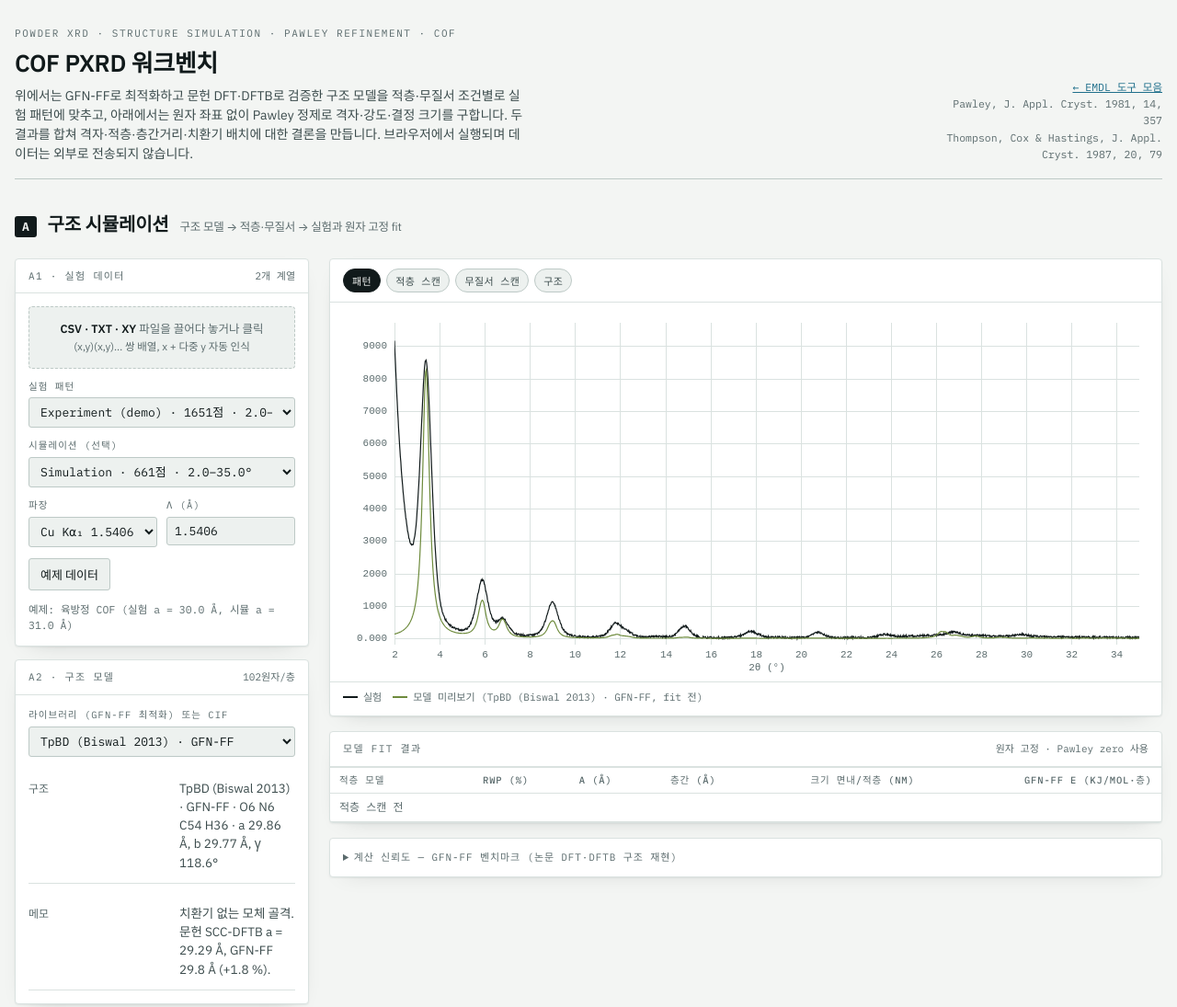
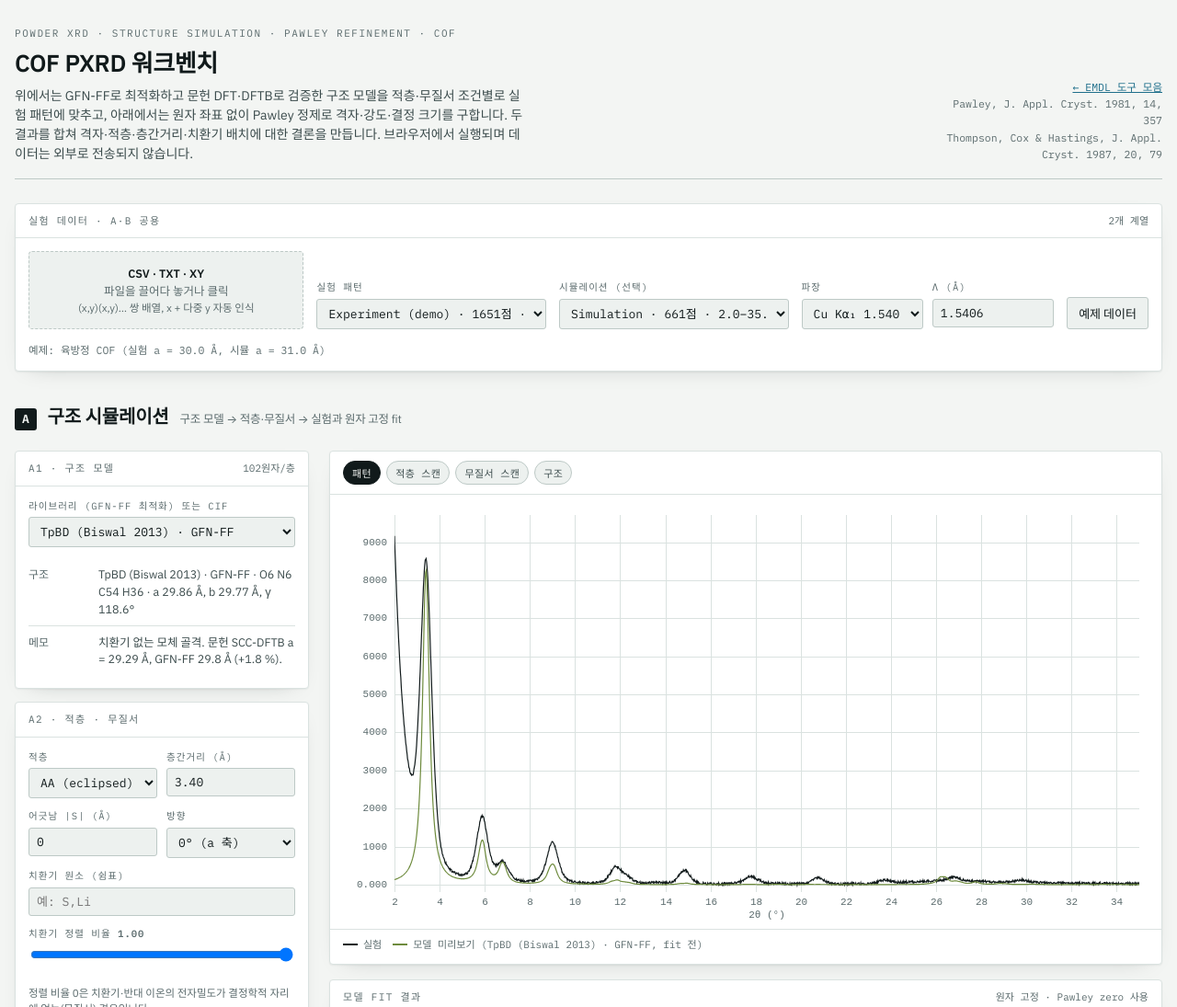
Before and after one commit to hrbyon/EMDL, a plain HTML site: page xrd-workbench.html in a window 1280 px wide. Shown: the top 1095 px of the page at 92% size. Drawn offline with Linux system fonts and the light colour scheme.

Commit message:
Align the workbench columns side by side
- Shared data panel moves to a full-width strip above sections A and B
- Control rails stay beside the plots (sticky) on wide screens
- Simulation plot height matched to its rail; tidier structure notes

Co-Authored-By: Claude Opus 5.5 <noreply@anthropic.com>

```diff
--- a/xrd-workbench.html
+++ b/xrd-workbench.html
@@ -135,7 +135,27 @@
   .sectitle { flex-wrap: wrap; row-gap: 4px; }
   .sectitle small { font-size: 12.5px; font-weight: 400; color: var(--muted); }
   @media (max-width: 640px) { .sectitle small { flex-basis: 100%; } }
-  #simplot { height: 400px; }
+  #simplot { height: 460px; }
+  /* shared data strip: one row on wide screens */
+  .datastrip { margin-top: 26px; }
+  @media (min-width: 981px) {
+    .datastrip .pbody { display: grid; grid-template-columns: minmax(220px, 1.2fr) 1fr 1fr minmax(240px, 1.1fr) auto; gap: 14px; align-items: end; }
+    .datastrip .pbody > * { margin: 0; }
+    .datastrip .drop { height: 100%; display: flex; flex-direction: column; justify-content: center; }
+    .datastrip .btnrow { margin: 0; }
+    .datastrip .status { grid-column: 1 / -1; }
+    .datastrip .status:empty { display: none; }
+    /* controls stay beside the plots while the longer column scrolls */
+    .rail { position: sticky; top: 14px; }
+  }
+  /* A2 structure notes: label column sized for the narrow rail */
+  #simdesc { gap: 0; }
+  #simdesc .grow { grid-template-columns: 5.5em 1fr; gap: 4px 10px; padding: 8px 0; }
+  #simdesc .grow:last-child { border-bottom: 0; }
+  #simdesc .grow .v { font-size: 12.5px; line-height: 1.5; overflow-wrap: anywhere; }
+  /* fit summary: the model label is text, not a number */
+  #simkv > .wide { grid-column: span 2; }
+  #simkv .v.lbl { font-family: inherit; font-size: 13.5px; line-height: 1.35; }
   details.panel summary { padding: 2px 0; }
   details.panel table { margin-top: 10px; }
   /* usage guide (moved from the index page) */
@@ -166,11 +186,8 @@
   </header>
 
 
-  <h2 class="sectitle"><span>A</span> 구조 시뮬레이션 <small>구조 모델 → 적층·무질서 → 실험과 원자 고정 fit</small></h2>
-  <div class="shell">
-    <div class="rail">
-      <section class="panel">
-        <div class="phead"><span class="t">A1 · 실험 데이터</span><span class="n" id="datainfo">—</span></div>
+      <section class="panel datastrip">
+        <div class="phead"><span class="t">실험 데이터 · A·B 공용</span><span class="n" id="datainfo">—</span></div>
         <div class="pbody">
           <div class="drop" id="drop" tabindex="0" role="button" aria-label="XRD 파일 열기">
             <b>CSV · TXT · XY</b> 파일을 끌어다 놓거나 클릭<br><span class="hint">(x,y)(x,y)… 쌍 배열, x + 다중 y 자동 인식</span>
@@ -193,8 +210,11 @@
         </div>
       </section>
 
+  <h2 class="sectitle"><span>A</span> 구조 시뮬레이션 <small>구조 모델 → 적층·무질서 → 실험과 원자 고정 fit</small></h2>
+  <div class="shell">
+    <div class="rail">
       <section class="panel">
-        <div class="phead"><span class="t">A2 · 구조 모델</span><span class="n" id="siminfo">—</span></div>
+        <div class="phead"><span class="t">A1 · 구조 모델</span><span class="n" id="siminfo">—</span></div>
         <div class="pbody">
           <label class="field"><span class="lab">라이브러리 (GFN-FF 최적화) 또는 CIF</span><select id="simlib"></select></label>
           <input type="file" id="simciffile" accept=".cif,.txt" hidden>
@@ -203,7 +223,7 @@
       </section>
 
       <section class="panel">
-        <div class="phead"><span class="t">A3 · 적층 · 무질서</span></div>
+        <div class="phead"><span class="t">A2 · 적층 · 무질서</span></div>
         <div class="pbody">
           <div class="row2">
             <label class="field"><span class="lab">적층</span>
@@ -221,7 +241,7 @@
       </section>
 
       <section class="panel">
-        <div class="phead"><span class="t">A4 · 실험과 맞추기</span></div>
+        <div class="phead"><span class="t">A3 · 실험과 맞추기</span></div>
         <div class="pbody">
           <div class="btnrow">
             <button class="primary" id="simfit">모델 fit</button>
@@ -430,9 +450,9 @@
   <section class="guide" aria-label="사용 안내">
     <h2>쓰는 순서</h2>
     <ol class="gsteps">
-      <li><span><b>A1</b>에 실험 패턴 파일을 올립니다. <code>(2θ, I)(2θ, I)…</code> 쌍 배열이면 시뮬레이션 열도 자동으로 인식합니다.</span></li>
+      <li><span>맨 위 <b>실험 데이터</b>에 패턴 파일을 올립니다. <code>(2θ, I)(2θ, I)…</code> 쌍 배열이면 시뮬레이션 열도 자동으로 인식합니다.</span></li>
       <li><span><b>B</b>에서 <b>Pawley 실행</b>과 <b>zero 스캔</b>으로 격자상수·결정 크기·반사 강도와 zero shift를 구합니다. 이 zero 값은 A의 모델 fit에 그대로 쓰입니다.</span></li>
-      <li><span><b>A2</b>에서 구조를 고르고(라이브러리 또는 CIF의 첫 층), <b>적층 스캔</b>으로 AA·inclined·serrated·AB 중 실험에 맞는 적층을, 치환기가 있으면 <b>무질서 스캔</b>으로 정렬 비율을 찾습니다.</span></li>
+      <li><span><b>A1</b>에서 구조를 고르고(라이브러리 또는 CIF의 첫 층), <b>적층 스캔</b>으로 AA·inclined·serrated·AB 중 실험에 맞는 적층을, 치환기가 있으면 <b>무질서 스캔</b>으로 정렬 비율을 찾습니다.</span></li>
       <li><span><b>C 종합 결론</b>에서 격자(계산 vs Pawley), 적층(회절 vs GFN-FF 에너지), 층간거리, 강도, 결정 크기를 함께 확인합니다.</span></li>
       <li><span>새 구조는 <b>POSCAR</b>로 내보내 <code>xtb POSCAR.vasp --gfnff --opt</code>(또는 DFT)로 최적화한 뒤 CIF로 다시 불러옵니다.</span></li>
     </ol>
@@ -1923,7 +1943,7 @@
     const cells = [["모델", f.label, SIM.layer.name], ["Rwp (원자 고정)", `${(100 * f.Rwp).toFixed(2)} %`, S.fit ? `Pawley ${(100 * S.fit.Rwp).toFixed(2)} %` : "Pawley 전"],
       ["a (fit)", `${f.a.toFixed(3)} Å`, `모델 ${SIM.layer.a.toFixed(2)} Å의 ×${f.sa.toFixed(3)}`], ["층간거리 (fit)", `${f.dz.toFixed(3)} Å`, `모델 ${(SIM.model.cvec[2] / SIM.model.nlayer).toFixed(2)} Å`],
       ["면내 · 적층 크기", `${f.Lab.toFixed(1)} · ${f.Lc.toFixed(1)} nm`, `${(f.Lc * 10 / f.dz).toFixed(0)}층`], ["zero", `${f.zero >= 0 ? "+" : ""}${f.zero.toFixed(3)}°`, S.fit ? "Pawley 값 고정" : "0 고정"]];
-    kv.innerHTML = cells.map(([k, v, s]) => `<div><div class="k">${k}</div><div class="v">${esc(v)}</div><div class="s">${esc(s)}</div></div>`).join("");
+    kv.innerHTML = cells.map(([k, v, s], i) => `<div${i === 0 ? ' class="wide"' : ""}><div class="k">${k}</div><div class="v${i === 0 ? " lbl" : ""}">${esc(v)}</div><div class="s">${esc(s)}</div></div>`).join("");
   }
 
   /* ───────── combined conclusion (simulation + Pawley) ───────── */
```
